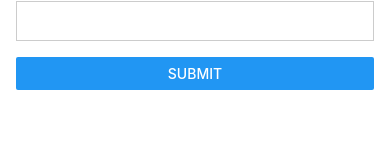
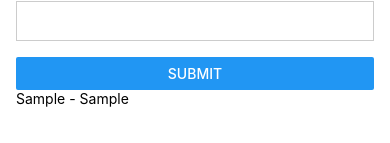
Before and after one commit to rjy3132000/react-native-frontend, a React Native app: screen /Login in a window 390 px wide. Both pictures are taken after typing "Sample", "Sample" into the empty fields and a click on the button "SUBMIT". Shown: the part 191-334 px from the top of the page. Built offline with nearby package versions, Linux system fonts and the light colour scheme.

Commit message:
Implement the REDUX in the App

```diff
--- a/App.js
+++ b/App.js
@@ -1,7 +1,7 @@
 import * as React from "react";
 import MyStack from "./routes/routes";
 import { Provider } from "react-redux";
-import { store } from "./RKT/store";
+import { store } from "./RTK/store";
 
 const App = () => {
   return (
--- a/Screens/CRUD.js
+++ b/Screens/CRUD.js
@@ -1,16 +1,23 @@
 import React, { useState } from "react";
 import { Button, Text, TextInput, View, StyleSheet } from "react-native";
+import { useDispatch, useSelector } from "react-redux";
+import { addTodo } from "../RTK/slice/todoSlice";
 // import { useNavigation } from "@react-navigation/native";
 
 const Login = () => {
   // const navigation = useNavigation();
   const [name, setName] = useState("");
   const [lastName, setLastName] = useState("");
+  const notes = useSelector((state) => state.todos.todos);
+  const dispatch = useDispatch();
+
+  console.log(notes);
 
   const handleSubmit = () => {
     // Handle form submission logic here
-    console.log("Name:", name);
-    console.log("lastName:", lastName);
+    // console.log("Name:", name);
+    // console.log("lastName:", lastName);
+    dispatch(addTodo({ id: notes.length + 1, name, lastName }));
     setName("");
     setLastName("");
   };
@@ -30,8 +37,18 @@ const Login = () => {
         value={lastName}
         onChangeText={(text) => setLastName(text)}
       />
-
       <Button title="Submit" onPress={handleSubmit} />
+      {notes.length > 0 ? (
+        notes.map((note, index) => (
+          <View key={index}>
+            <Text>
+              {note.name} - {note.lastName}
+            </Text>
+          </View>
+        ))
+      ) : (
+        <Text>There is no Note</Text>
+      )}
     </View>
   );
 };
```
Also changed, not shown: RTK/slice/todoSlice.js (renamed from RKT/slice/todoSlice.js), RTK/store.js (renamed from RKT/store.js).
